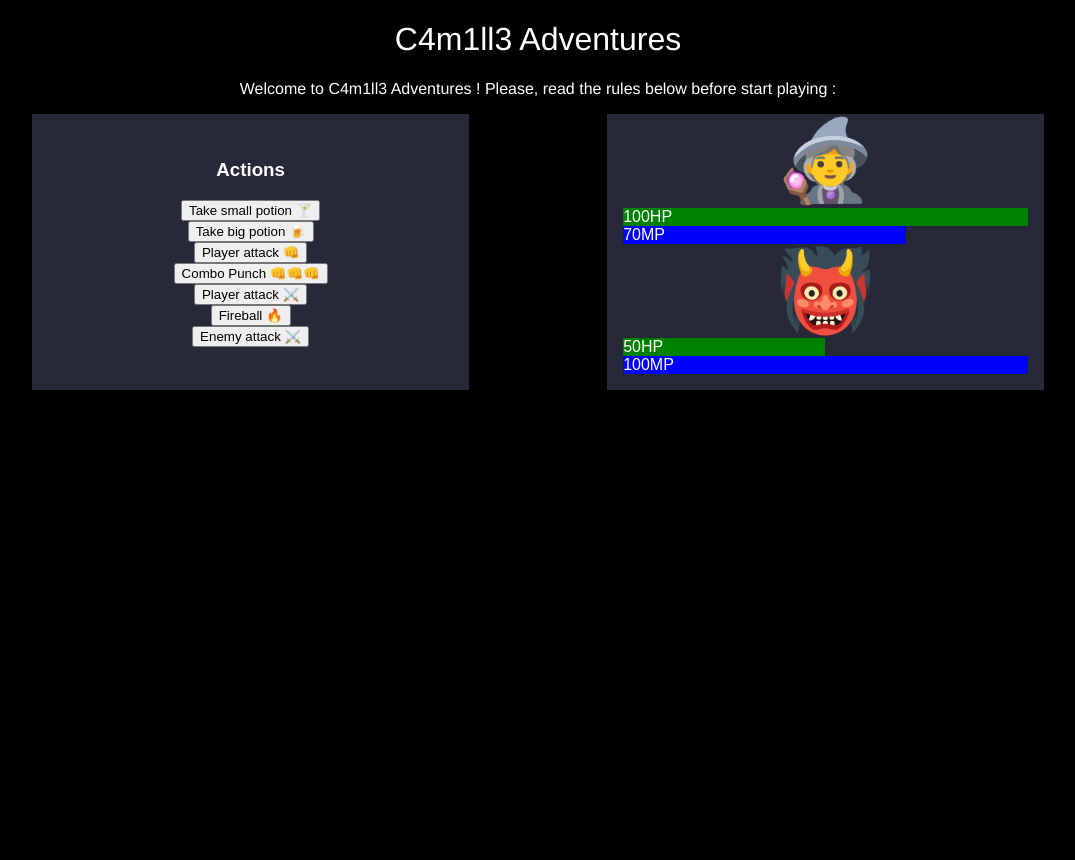
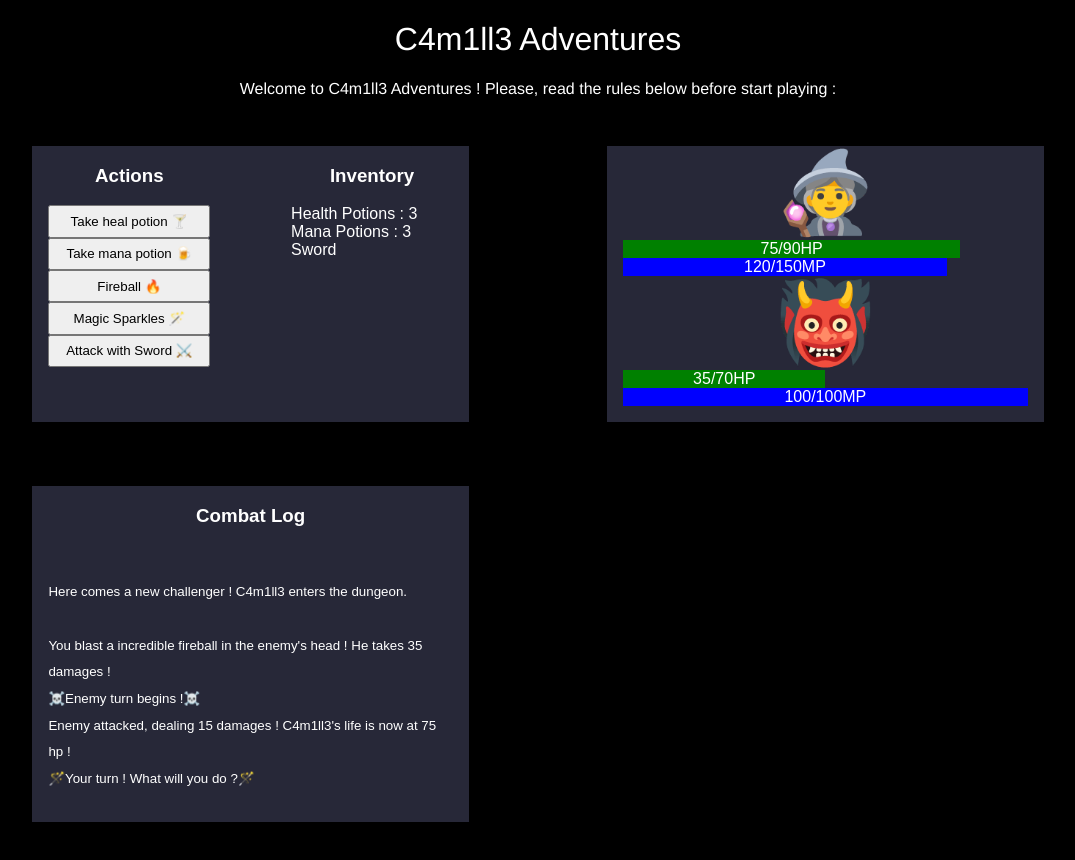
Before and after one commit to ElRecipiente/C4m1ll3-Adventures, a plain HTML site: page index.html in a window 1280 px wide. Both pictures are taken after a click on the button "Fireball 🔥". Shown: the whole page, without its empty margins (102-1177 px from the left). Before the commit the page ends 800 px from the top, so only its background shows below. Drawn offline with Linux system fonts and the light colour scheme.

Commit message:
add actions, inventory, combat log, and monster attack when you attack him, and some img

```diff
--- a/index.html
+++ b/index.html
@@ -16,16 +16,23 @@
             <p>Welcome to C4m1ll3 Adventures ! Please, read the rules below before start playing :</p>
         </header>
         <div class="container">
-
-            <section class="flex" id="buttonList">
-                <h3>Actions</h3>
-                <button onclick="takePotion(10)">Take small potion 🍸</button>
-                <button onclick="takePotion(30)">Take big potion 🍺</button>
-                <button onclick="attackWithHands()">Player attack 👊</button>
-                <button onclick="comboAttack(3)">Combo Punch 👊👊👊</button>
-                <button onclick="attackWithSword()">Player attack ⚔️</button>
-                <button onclick="fireball()">Fireball 🔥</button>
-                <button onclick="enemyAttack()">Enemy attack ⚔️</button>
+            <section class="flex" id="actionsInventory">
+                <div class="actions">
+                    <h3>Actions</h3>
+                    <button onclick="takeHealPotion(40)">Take heal potion 🍸</button>
+                    <button onclick="takeManaPotion(50)">Take mana potion 🍺</button>
+                    <button onclick="fireball()">Fireball 🔥</button>
+                    <button onclick="magicSparkles(getRand(2) + 3)">Magic Sparkles 🪄</button>
+                    <button onclick="attackWithSword()">Attack with Sword ⚔️</button>
+                </div>
+                <div class="inventory">
+                    <h3>Inventory</h3>
+                    <ul>
+                        <li>Health Potions : <span id="heal">xx</span></li>
+                        <li>Mana Potions : <span id="mana">xx</span></li>
+                        <li>Sword</li>
+                    </ul>
+                </div>
             </section>
             <section class="flex">
                 <div class="flex" id="player">
@@ -36,9 +43,7 @@
                     <div class="manabar flex">
                         <span>xx</span>
                     </div>
-
                 </div>
-
                 <div class="flex" id="enemy">
                     <div class="profilHead">👹</div>
                     <div class="healthbar flex">
@@ -47,9 +52,11 @@
                     <div class="manabar flex">
                         <span>xx</span>
                     </div>
-
                 </div>
-
+            </section>
+            <section class="flex" id="bottomText">
+                <h3>Combat Log</h3>
+                <p></p>
             </section>
         </div>
     </main>
--- a/rpg.js
+++ b/rpg.js
@@ -1,119 +1,205 @@
-let playerLife = 100;
-let enemyLife = 100;
-let playerMana = 100;
+const combatLog = document.querySelector("section#bottomText p");
+const playerMaxLife = 90;
+const enemyMaxLife = 70;
+const playerMaxMana = 150;
+const enemyMaxMana = 100;
+const manaPotion = 50;
+const healPotion = 40;
+let playerLife = 90;
+let enemyLife = 70;
+let playerMana = 150;
 let enemyMana = 100;
+let healPotionStock = 3;
+let manaPotionStock = 3;
 
-const miniPotion = 10;
-const maxiPotion = 30;
+combatLog.innerHTML = `Here comes a new challenger ! C4m1ll3 enters the dungeon.<br>`;
 
-console.log(`Here comes a new challenger ! C4m1ll3 enters the dungeon.`)
+function getRand(x) {
+    return Math.floor(Math.random() * x);
+}
 
-function attackWithHands() {
-    enemyLife -= 10;
+function enemyAttack() {
+    combatLog.innerHTML += `<br>☠️Enemy turn begins !☠️`
+    let damages = getRand(10) + 10;
+    playerLife -= damages;
+    if (damages <= 10) {
+        combatLog.innerHTML += `<br>Enemy attacked, but misses !`;
+    }
+    else if (playerLife > 0) {
+        combatLog.innerHTML += `<br>Enemy attacked, dealing ${damages} damages ! C4m1ll3's life is now at ${playerLife} hp !`;
+    }
+    else if (playerLife <= 0) {
+        playerLife = 0;
+        combatLog.innerHTML += `<br>Enemy attacked, dealing ${damages} damages ! C4m1ll3's life is now at ${playerLife} hp ! You die... GAME OVER.`;
+    }
+    combatLog.innerHTML += `<br>🪄Your turn ! What will you do ?🪄`
+    updateLife();
+}
+
+function spark() {
+    let damages = getRand(5) + 5;
+    enemyLife -= damages;
     if (enemyLife < 0) {
         enemyLife = 0;
-        console.log("You continue to punch the dead corpse on the ground.");
+        combatLog.innerHTML += "<br>You made your enemy disapear in sparkles.";
     }
     else if (enemyLife == 0) {
-        console.log(`FINISHER PUNCH ! Enemy's life is now at ${enemyLife} hp ! He dies !`);
+        combatLog.innerHTML += `<br>FINISHER RAINBOW SPARKLE ! Enemy's life is now at ${enemyLife} hp ! He dies !`;
     }
     else {
-        console.log(`Punch ! Enemy's life is now at ${enemyLife} hp !`);
+        combatLog.innerHTML += `<br>Hit for ${damages} ! Enemy's life is now at ${enemyLife} hp !`;
     }
     updateLife();
 }
 
 function attackWithSword() {
-    enemyLife -= 30;
+    let damages = getRand(15) + 5
+    enemyLife -= damages;
     if (enemyLife <= 0) {
         enemyLife = 0;
-        console.log(`FINISHER SWING ! Enemy's life is now at ${enemyLife} hp ! He dies !`);
+        combatLog.innerHTML += `<br>FINISHER SWING ! Enemy's life is now at ${enemyLife} hp ! He dies !`;
     }
     else {
-        console.log(`Swing ! Enemy's life is now at ${enemyLife} hp !`);
+        combatLog.innerHTML += `<br>Swing ! You hit for ${damages} damages ! Enemy's life is now at ${enemyLife} hp.`;
     }
+    enemyAttack();
     updateLife();
 }
 
 function fireball() {
     if (playerMana < 30) {
-        console.log(`You try to blast a fireball, but you don't have enough mana.\nTips : drink mana potion to recover your MP.`)
+        combatLog.innerHTML += `<br>You try to blast a fireball, but you don't have enough mana.\nTips : drink mana potion to recover your MP.`;
     }
     else {
         enemyLife /= 2;
         playerMana -= 30;
 
-        if (enemyLife >= 50) {
-            console.log(`You blast a incredible fireball in the enemmy's head ! He takes ${enemyLife} damages !`)
+        if (enemyLife >= (enemyMaxLife / 2)) {
+            combatLog.innerHTML += `<br>You blast a incredible fireball in the enemy's head ! He takes ${enemyLife} damages !`;
         }
         else {
-            console.log(`You blast a fireball on the enemy, but he seems to resist !`)
+            combatLog.innerHTML += `<br>You blast a fireball on the enemy, but he seems to resist !`
         }
     }
-
+    enemyAttack();
     updateLife();
     updateMana();
 }
 
-function enemyAttack() {
-    playerLife -= 40;
-    if (playerLife > 0) {
-        console.log(`Enemy attacked ! C4m1ll3's life is now at ${playerLife} hp !`);
+function takeHealPotion(p) {
+    if (healPotionStock >= 0) {
+        healPotionStock -= 1;
     }
-    else if (playerLife <= 0) {
-        playerLife = 0;
-        console.log(`Enemy attacked ! C4m1ll3's life is now at ${playerLife} hp ! You die... GAME OVER.`);
+    if (healPotionStock < 0) {
+        healPotionStock = 0;
+        combatLog.innerHTML += `<br>You can't use any heal potions, you drink them all !`
     }
-    updateLife();
+    else {
+        playerLife += p;
+        if (playerLife == playerMaxLife) {
+            combatLog.innerHTML += `<br>Glup, taking a heal potion !<br>C4m1ll3 took a potion, her life is now full !`;
+        }
+        else if (playerLife > playerMaxLife) {
+            playerLife = playerMaxLife;
+            combatLog.innerHTML += `<br>Glup, taking a heal potion !<br>C4m1ll3 took a potion, but her life is allready full ! What a waste...`;
+        }
+        else if (p == 40) {
+
+            combatLog.innerHTML += `<br>Glup, taking a heal potion !<br>C4m1ll3 took a potion, her life is now at ${playerLife} hp.`;
+        }
+        updateLife();
+        updatePotions();
+    }
 }
 
-function takePotion(p) {
-    playerLife += p;
-    if (playerLife == 100) {
-        console.log(`Glup, taking a potion !\nC4m1ll3 took a potion, her life is now full !`)
+function takeManaPotion(q) {
+    if (manaPotionStock >= 0) {
+        manaPotionStock -= 1;
     }
-    else if (playerLife > 100) {
-        playerLife = 100;
-        console.log(`Glup, taking a potion !\nC4m1ll3 took a potion, but her life is allready full ! What a waste...`);
+    if (manaPotionStock < 0) {
+        manaPotionStock = 0;
+        combatLog.innerHTML += `<br>You can't use any mana potions, you drink them all !`
     }
-    else if (p == 10) {
+    else {
+        playerMana += q;
+        if (playerMana == playerMaxMana) {
+            combatLog.innerHTML += `<br>Glup, taking a mana potion !<br>C4m1ll3 took a potion, her mana is now full !`;
+        }
+        else if (playerMana > playerMaxMana) {
+            playerMana = playerMaxMana;
+            combatLog.innerHTML += `<br>Glup, taking a mana potion !<br>C4m1ll3 took a potion, but her mana is allready full ! What a waste...`;
+        }
+        else if (q == 50) {
 
-        console.log(`Glup, taking mini potion !\nC4m1ll3 took a potion, her life is now at ${playerLife} hp.`);
+            combatLog.innerHTML += `<br>Glup, taking a mana potion !<br>C4m1ll3 took a potion, her mana is now at ${playerMana} mp.`;
+        }
+        updateMana();
+        updatePotions();
     }
-    else if (p == 30) {
-        console.log(`Glup, taking maxi potion !\nC4m1ll3 took a potion, her life is now at ${playerLife} hp.`);
-    }
-    updateLife();
 }
 
-function comboAttack(nbHits) {
-    console.log(`COMBO ATTACK X${nbHits}`);
-    for (let i = 0; i < nbHits; i++) {
-        attackWithHands();
+function magicSparkles(nbHits) {
+    if (playerMana < 50) {
+        combatLog.innerHTML += `<br>You try to cast Magic Sparkles, but you don't have enough mana.\nTips : drink mana potion to recover your MP.`
     }
-    updateLife();
+    else {
+        playerMana -= 50;
+        combatLog.innerHTML += `<br>You cast Magic Sparkles on your enemy !<br>COMBO ATTACK X${nbHits}`;
+        for (let i = 0; i < nbHits; i++) {
+            spark();
+        }
+        enemyAttack();
+        updateLife();
+        updateMana();
+    }
 }
 
 const playerLifeBar = document.querySelector("#player .healthbar");
 const enemyLifeBar = document.querySelector("#enemy .healthbar");
 const playerManaBar = document.querySelector("#player .manabar");
 const enemyManaBar = document.querySelector("#enemy .manabar");
+const nbLifePotions = document.querySelector(".inventory ul li span#heal")
+const nbManaPotions = document.querySelector(".inventory ul li span#mana")
+
+
+function playerLifePourcent() {
+    return playerLife / playerMaxLife * 100;
+}
+
+function playerManaPourcent() {
+    return playerMana / playerMaxMana * 100;
+}
+
+function enemyLifePourcent() {
+    return enemyLife / enemyMaxLife * 100;
+}
+
+function enemyManaPourcent() {
+    return enemyMana / enemyMaxMana * 100;
+}
 
 function updateLife() {
-    playerLifeBar.style.width = `${playerLife}%`;
-    playerLifeBar.innerHTML = `${playerLife}HP`;
-    enemyLifeBar.style.width = `${enemyLife}%`;
-    enemyLifeBar.innerHTML = `${enemyLife}HP`;
+    playerLifeBar.style.width = `${playerLifePourcent()}%`;
+    playerLifeBar.innerHTML = `${playerLife}/${playerMaxLife}HP`;
+    enemyLifeBar.style.width = `${enemyLifePourcent()}%`;
+    enemyLifeBar.innerHTML = `${enemyLife}/${enemyMaxLife}HP`;
 }
+
 updateLife();
 
 function updateMana() {
-    playerManaBar.style.width = `${playerMana}%`;
-    playerManaBar.innerHTML = `${playerMana}MP`;
-    enemyManaBar.style.width = `${enemyMana}%`;
-    enemyManaBar.innerHTML = `${enemyMana}MP`;
+    playerManaBar.style.width = `${playerManaPourcent()}%`;
+    playerManaBar.innerHTML = `${playerMana}/${playerMaxMana}MP`;
+    enemyManaBar.style.width = `${enemyManaPourcent()}%`;
+    enemyManaBar.innerHTML = `${enemyMana}/${enemyMaxMana}MP`;
 }
 updateMana();
+
+function updatePotions() {
+    nbLifePotions.innerHTML = `${healPotionStock}`
+    nbManaPotions.innerHTML = `${manaPotionStock}`
+}
+updatePotions();
 
 // attackWithSword();
 // attackWithHands();
--- a/style.css
+++ b/style.css
@@ -8,6 +8,26 @@ body {
     font-family: Arial, sans-serif;
   }
 
+.flex {
+    display: flex;
+    flex-flow: column;
+    justify-content: center;
+}
+
+ul {
+    padding: 0;
+    margin: 0;
+}
+
+li {
+    list-style: none;
+}
+
+h3 {
+    align-self: center;
+}
+
+/* CONTAINER */
 .container  {
     display: flex;
     flex-flow: row wrap;
@@ -16,19 +36,22 @@ body {
     margin: 0 auto;
 }
 
+/* HEADER */
 header {
     width: 80%;
     margin: auto;
 }
 
-header h1,p {
+header h1, header p {
     font-family: 'Franklin Gothic Medium', 'Arial Narrow', Arial, sans-serif;
     font-weight: lighter;
     text-align: center;
 }
 
+/* SECTION */
 section {
     background: #272838;
+    margin: 2em 0;
 }
 
 section h3 {
@@ -40,15 +63,29 @@ section.flex {
     padding: 0em 1em 1em 1em;
 }
 
-section#buttonList{
-    align-items: center;
+/* FIRST SECTION */
+section#actionsInventory {
+    flex-flow: row;
+    justify-content: space-between;
 }
 
-.flex {
+.actions {
     display: flex;
     flex-flow: column;
-    justify-content: center;
+    width: 40%;
 }
+
+.inventory {
+    display: flex;
+    flex-flow: column;
+    width: 40%;
+}
+
+button {
+    padding: 0.5em;
+}
+
+/* SECOND SECTION */
 
 .profilHead {
     font-size: 5em;
@@ -58,13 +95,26 @@ section#buttonList{
 .healthbar {
     background: green;
     width: 100%;
+    text-align: center;
 }
 
 .manabar {
     background: blue;
     width: 100%;
+    text-align: center;
 }
 
-button {
-    width: fit-content;
+/* LAST SECTION */
+section#bottomText {
+    width: 40%;
+    height: 20em;
+    justify-content: space-between;
 }
+
+section#bottomText p {
+    display: flex;
+    flex-flow: column-reverse;
+    font-size: smaller;
+    line-height: 2em;
+    overflow-y: scroll;
+}
```
Also changed, not shown: img/img1.png (added), img/img2.png (added), img/img3.png (added), img/img4.png (added), img/img5.png (added), img/img6.png (added), img/img7.png (added), img/img8.png (added).
